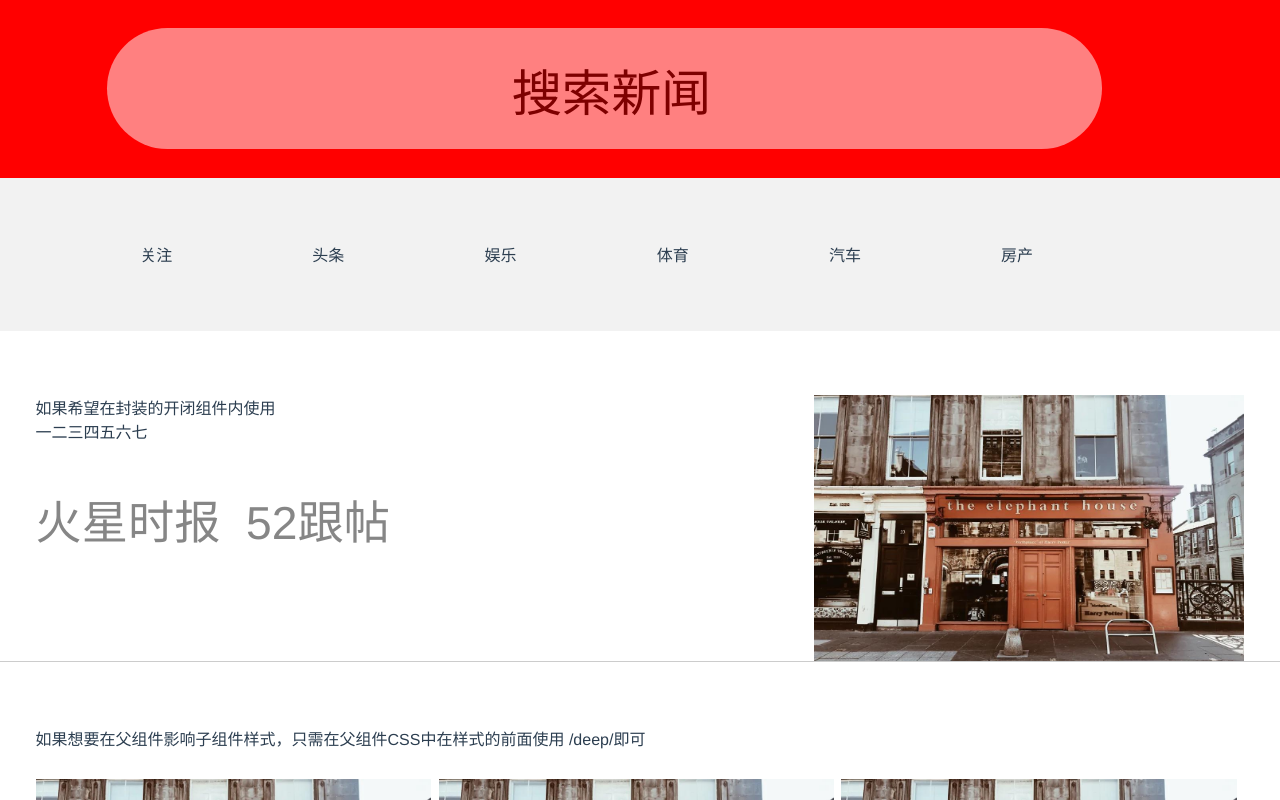
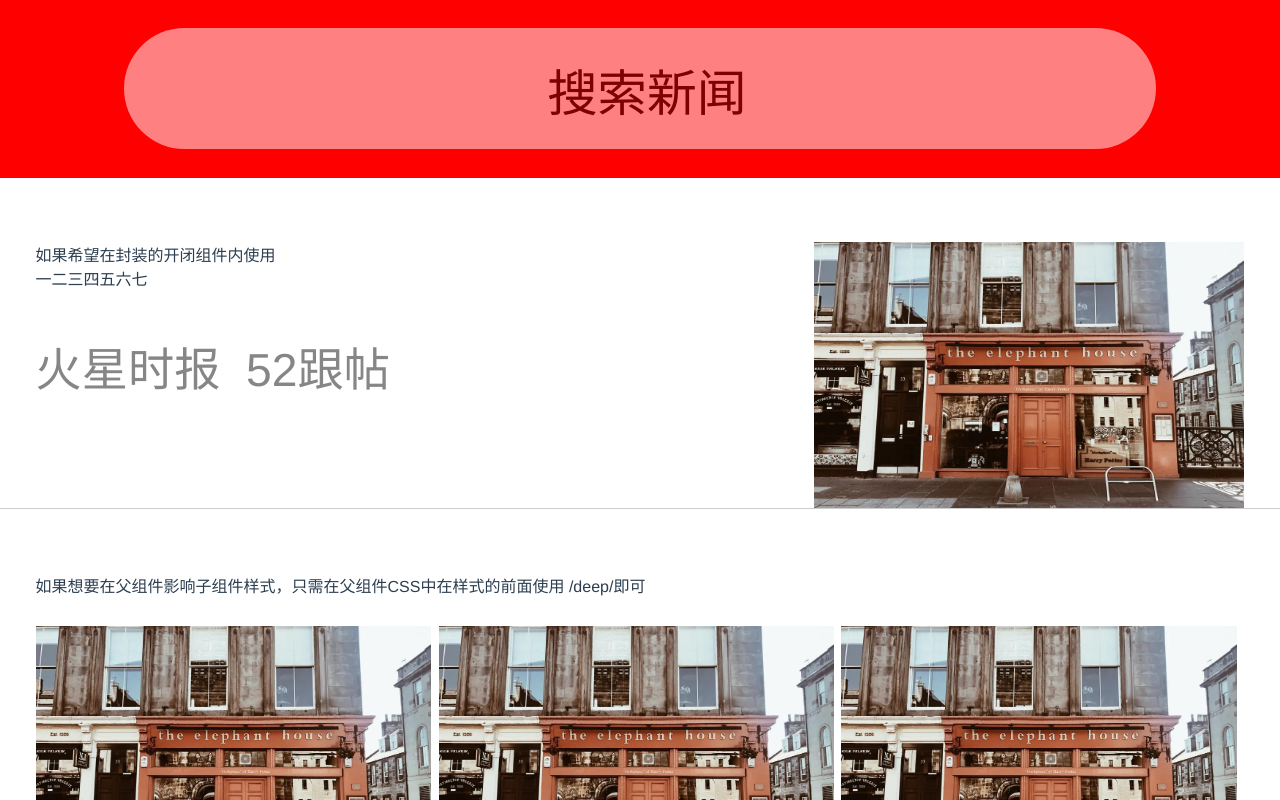
Before and after one commit to jasonjanny/news-development, a Vue app: page / in a window 1280 px wide. Shown: the top 800 px of the page. Built offline with nearby package versions, Linux system fonts and the light colour scheme; a small style sheet from the web is missing.

Commit message:
修改了首页头部组件的封装

```diff
--- a/src/components/IndexHeader.vue
+++ b/src/components/IndexHeader.vue
@@ -7,51 +7,13 @@
         <span class="iconfont iconsearch"></span>
         <span class="title">搜索新闻</span>
       </div>
-      <div class="iconfont iconwode"></div>
-    </div>
-    <!-- 导航栏 -->
-    <div class="navContainer">
-      <div class="nav" :class="navFixed === true ? 'isFixed' : ''">
-        <ul>
-          <li>关注</li>
-          <li>头条</li>
-          <li>娱乐</li>
-          <li>体育</li>
-          <li>汽车</li>
-          <li>房产</li>
-        </ul>
-        <div class="iconfont iconjiantou1"></div>
-      </div>
+      <div class="iconfont iconwode" @click="$router.push('/usercenter')"></div>
     </div>
   </div>
 </template>
 
 <script>
-export default {
-  data() {
-    return {
-      navFixed: false,
-    };
-  },
-  mounted() {
-    // 监听滚动事件
-    window.addEventListener("scroll", this.handleScroll);
-  },
-
-  methods: {
-    handleScroll() {
-      let scrollTop = window.pageYOffset;
-      let offsetHeight = document.querySelector(".header").offsetHeight;
-      // console.log(scrollTop);
-      // console.log(offsetHeight);
-      if (scrollTop > offsetHeight) {
-        this.navFixed = true;
-      } else {
-        this.navFixed = false;
-      }
-    },
-  },
-};
+export default {};
 </script>
 
 <style lang="less" scoped>
@@ -67,7 +29,8 @@ export default {
   }
   .iconwode {
     color: #fff;
-    font-size: 24/360 * 100vw;
+    font-size: 28/360 * 100vw;
+    opacity: 0.8;
   }
   .search {
     flex: 1;
@@ -76,8 +39,7 @@ export default {
     justify-content: center;
     width: 210/360 * 100vw;
     height: 34/360 * 100vw;
-    margin-left: 10/360 * 100vw;
-    margin-right: 30/360 * 100vw;
+    margin: 0 15/360 * 100vw;
     background: #fff;
     opacity: 0.5;
     border-radius: 17/360 * 100vw;
@@ -91,32 +53,4 @@ export default {
     }
   }
 }
-
-.navContainer {
-  height: 43/360 * 100vw;
-  .nav {
-    display: flex;
-    align-items: center;
-    height: 43/360 * 100vw;
-    background-color: #f2f2f2;
-    ul {
-      flex: 1;
-      display: flex;
-      justify-content: space-evenly;
-    }
-    .iconjiantou1 {
-      padding: 0 15/360 * 100vw;
-      font-size: 21/360 * 100vw;
-      font-weight: 700;
-      transform: rotate(90deg);
-    }
-  }
-}
-
-.isFixed {
-  position: fixed;
-  width: 100%;
-  top: 0;
-  left: 0;
-}
 </style>
```
